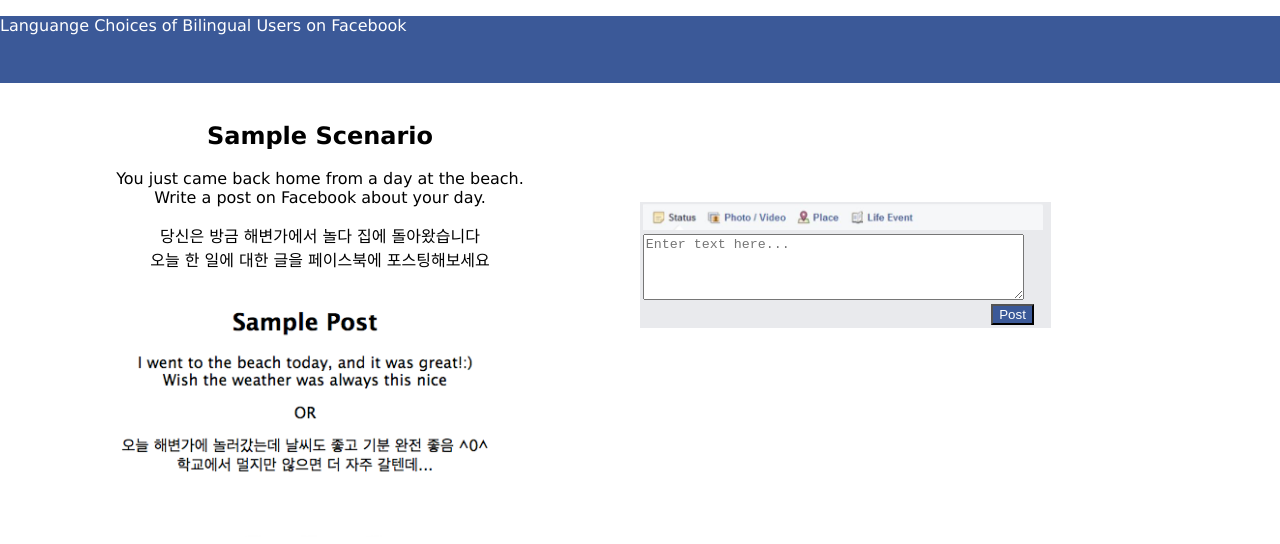
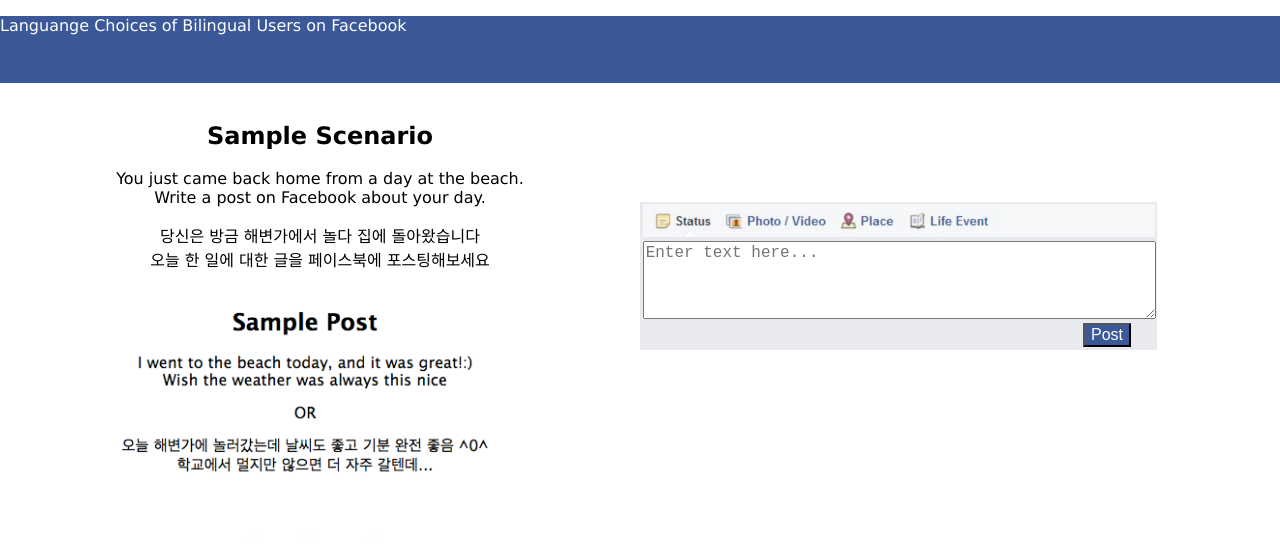
Before and after one commit to wayne8798/bilingual-fbapp, a plain HTML site: page app/page1.html in a window 1280 px wide. Drawn offline with nearby package versions, Linux system fonts and the light colour scheme.

Commit message:
bigger posting space
suggested by a friend

```diff
--- a/app/page1.html
+++ b/app/page1.html
@@ -23,11 +23,11 @@
     </div>
     </div>
     <div style="float:right; width:50%;"><br>
-    	<div class="box">
-        <img src="post1.jpg" width="400pt">
+    	<div class="box" style="width:80%">
+        <img src="post1.jpg" width="100%">
         <form action="javascript:getStatus(this.form)" id="usrform">
-            <textarea rows="4" cols="45" id="status" name="status" form="usrform" placeholder="Enter text here..."></textarea>
-          <input value="Post" type="submit" style="background-color:#3B5998; color: white; margin-left:86%">
+            <textarea style= "width:99%; font-size:12pt" rows="4" cols="45" id="status" name="status" form="usrform" placeholder="Enter text here..."></textarea>
+          <input value="Post" type="submit" style="background-color:#3B5998; color: white; margin-left:86%; font-size:12pt">
         </form>
         </div>
     </div>
```
